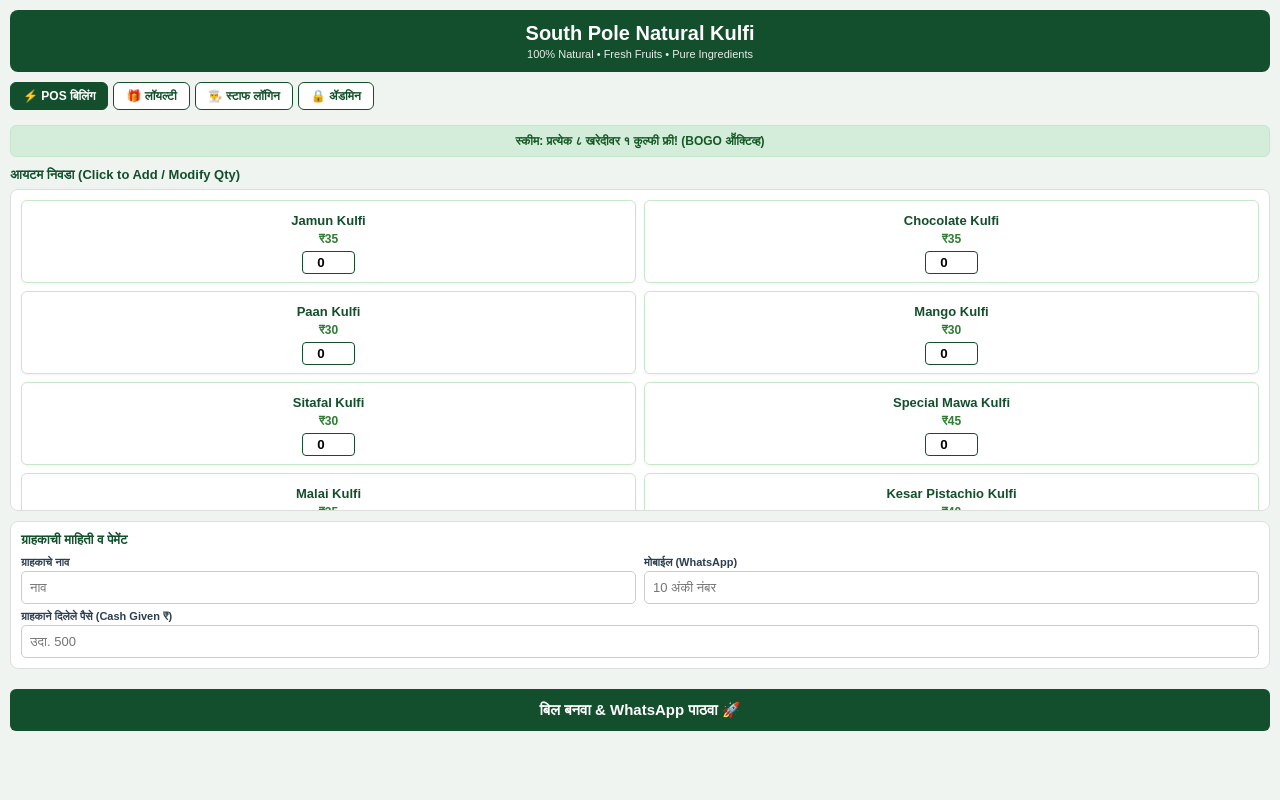
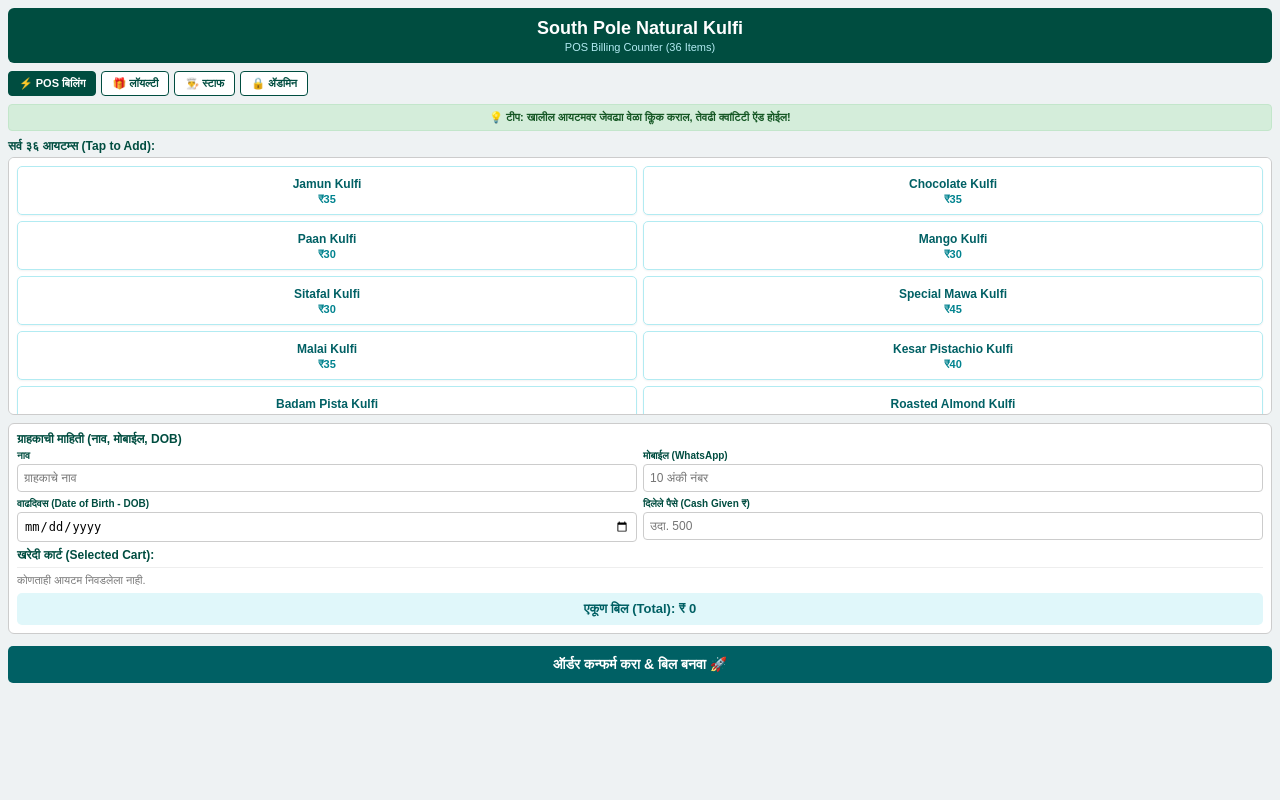
Before and after one commit to naturalkulfi1/south-pole-Natural-kulfi, a Flask app: page / in a window 1280 px wide. Run offline with Flask 3, Linux system fonts and the light colour scheme.

Commit message:
Update customer_menu.html

```diff
--- a/templates/customer_menu.html
+++ b/templates/customer_menu.html
@@ -3,93 +3,162 @@
 <head>
     <meta charset="UTF-8">
     <meta name="viewport" content="width=device-width, initial-scale=1.0">
-    <title>South Pole Natural Kulfi - POS</title>
+    <title>South Pole POS - Petpooja Style</title>
     <style>
-        body { font-family: sans-serif; background: #f0f4f1; margin: 0; padding: 10px; color: #2c3e50; }
-        .header { background: #134f2c; color: white; padding: 12px; border-radius: 8px; text-align: center; margin-bottom: 10px; }
-        .header h1 { margin: 0; font-size: 20px; }
-        .header p { margin: 3px 0 0 0; font-size: 11px; opacity: 0.9; }
+        body { font-family: sans-serif; background: #eef2f3; margin: 0; padding: 8px; color: #333; }
+        .header { background: #004d40; color: white; padding: 10px; border-radius: 6px; text-align: center; margin-bottom: 8px; }
+        .header h1 { margin: 0; font-size: 18px; }
+        .header p { margin: 2px 0 0 0; font-size: 11px; color: #b2ebf2; }
 
-        /* नॅव्हिगेशन आणि टॅब्स */
-        .top-nav { display: flex; gap: 5px; margin-bottom: 10px; overflow-x: auto; padding-bottom: 5px; }
-        .nav-link { background: white; border: 1px solid #134f2c; color: #134f2c; padding: 6px 12px; border-radius: 6px; text-decoration: none; font-size: 12px; font-weight: bold; white-space: nowrap; }
+        .top-nav { display: flex; gap: 5px; margin-bottom: 8px; overflow-x: auto; }
+        .nav-link { background: white; border: 1px solid #004d40; color: #004d40; padding: 5px 10px; border-radius: 4px; text-decoration: none; font-size: 11px; font-weight: bold; white-space: nowrap; }
 
-        .scheme-banner { background: #d4edda; color: #155724; padding: 8px; border-radius: 6px; text-align: center; font-size: 12px; font-weight: bold; margin-bottom: 10px; border: 1px solid #c3e6cb; }
+        .banner { background: #d4edda; color: #155724; padding: 6px; border-radius: 4px; text-align: center; font-size: 11px; font-weight: bold; margin-bottom: 8px; border: 1px solid #c3e6cb; }
 
-        /* आयटम ग्रिड (Petpooja Style) */
-        .section-title { font-size: 13px; font-weight: bold; color: #134f2c; margin-bottom: 6px; }
-        .menu-grid { display: grid; grid-template-columns: repeat(2, 1fr); gap: 8px; max-height: 300px; overflow-y: auto; background: white; padding: 10px; border-radius: 8px; border: 1px solid #ddd; margin-bottom: 10px; }
-        .menu-card { background: #fff; border: 1px solid #c8e6c9; border-radius: 6px; padding: 8px; text-align: center; cursor: pointer; transition: 0.2s; box-shadow: 0 1px 3px rgba(0,0,0,0.05); }
-        .menu-card:active { background: #e8f5e9; transform: scale(0.98); }
-        .menu-card h4 { margin: 4px 0; font-size: 13px; color: #134f2c; }
-        .menu-card p { margin: 0; font-size: 12px; color: #2e7d32; font-weight: bold; }
+        /* POS Grid layout */
+        .grid-title { font-size: 12px; font-weight: bold; color: #004d40; margin-bottom: 4px; }
+        .menu-grid { display: grid; grid-template-columns: repeat(2, 1fr); gap: 6px; max-height: 240px; overflow-y: auto; background: white; padding: 8px; border-radius: 6px; border: 1px solid #ccc; margin-bottom: 8px; }
+        .menu-card { background: #fff; border: 1px solid #b2ebf2; border-radius: 5px; padding: 8px; text-align: center; cursor: pointer; user-select: none; transition: 0.1s; box-shadow: 0 1px 2px rgba(0,0,0,0.05); }
+        .menu-card:active { background: #e0f7fa; transform: scale(0.97); }
+        .menu-card h4 { margin: 2px 0; font-size: 12px; color: #006064; }
+        .menu-card p { margin: 0; font-size: 11px; color: #00838f; font-weight: bold; }
 
         /* कार्ट व फॉर्म */
-        .cart-box { background: white; padding: 10px; border-radius: 8px; border: 1px solid #ddd; margin-bottom: 10px; }
-        .cart-table { width: 100%; font-size: 12px; border-collapse: collapse; }
-        .cart-table th, .cart-table td { padding: 5px; text-align: left; border-bottom: 1px solid #eee; }
+        .section-box { background: white; padding: 8px; border-radius: 6px; border: 1px solid #ccc; margin-bottom: 8px; font-size: 12px; }
+        .form-row { display: flex; gap: 6px; margin-bottom: 6px; }
+        .form-group { flex: 1; }
+        .form-group label { display: block; font-size: 10px; font-weight: bold; margin-bottom: 2px; color: #004d40; }
+        .form-group input { width: 100%; padding: 6px; border: 1px solid #ccc; border-radius: 4px; box-sizing: border-box; font-size: 12px; }
 
-        .form-row { display: flex; gap: 8px; margin-top: 8px; }
-        .form-group { flex: 1; }
-        .form-group label { display: block; font-size: 11px; font-weight: bold; margin-bottom: 2px; }
-        .form-group input { width: 100%; padding: 8px; border: 1px solid #ccc; border-radius: 5px; box-sizing: border-box; font-size: 13px; }
+        .cart-list { max-height: 120px; overflow-y: auto; border-top: 1px solid #eee; margin-top: 5px; padding-top: 5px; }
+        .cart-item { display: flex; justify-content: space-between; align-items: center; margin-bottom: 4px; font-size: 11px; background: #f9f9f9; padding: 4px 6px; border-radius: 4px; }
 
-        .total-box { background: #e8f5e9; padding: 10px; border-radius: 6px; font-weight: bold; font-size: 14px; display: flex; justify-content: space-between; margin-top: 8px; color: #1b5e20; }
-        .submit-btn { background: #134f2c; color: white; width: 100%; padding: 12px; border: none; border-radius: 6px; font-size: 15px; font-weight: bold; cursor: pointer; margin-top: 10px; }
+        .total-box { background: #e0f7fa; padding: 8px; border-radius: 5px; font-weight: bold; font-size: 13px; display: flex; justify-content: center; margin-top: 6px; color: #006064; }
+        .submit-btn { background: #006064; color: white; width: 100%; padding: 10px; border: none; border-radius: 5px; font-size: 14px; font-weight: bold; cursor: pointer; margin-top: 4px; }
     </style>
 </head>
 <body>
 
     <div class="header">
         <h1>South Pole Natural Kulfi</h1>
-        <p>100% Natural • Fresh Fruits • Pure Ingredients</p>
+        <p>POS Billing Counter (36 Items)</p>
     </div>
 
     <div class="top-nav">
-        <a href="/" class="nav-link" style="background:#134f2c; color:white;">⚡ POS बिलिंग</a>
+        <a href="/" class="nav-link" style="background:#004d40; color:white;">⚡ POS बिलिंग</a>
         <a href="/loyalty" class="nav-link">🎁 लॉयल्टी</a>
-        <a href="/staff/login" class="nav-link">👨‍🍳 स्टाफ लॉगिन</a>
+        <a href="/staff/login" class="nav-link">👨‍🍳 स्टाफ</a>
         <a href="/admin/login" class="nav-link">🔒 ॲडमिन</a>
     </div>
 
-    <div class="scheme-banner">
-        स्कीम: प्रत्येक ८ खरेदीवर १ कुल्फी फ्री! (BOGO ऑॅक्टिव्ह)
+    <div class="banner">
+        💡 टीप: खालील आयटमवर जेवढ्या वेळा क्लिक कराल, तेवढी क्वांटिटी ऍड होईल!
     </div>
 
-    <form action="/place_order" method="POST">
-        <div class="section-title">आयटम निवडा (Click to Add / Modify Qty)</div>
+    <form action="/place_order" method="POST" id="posForm">
+
+        <div class="grid-title">सर्व ३६ आयटम्स (Tap to Add):</div>
         <div class="menu-grid">
             {% for item in items %}
-            <div class="menu-card">
+            <div class="menu-card" onclick="incrementItem({{ item.id }}, '{{ item.name }}', {{ item.price }})">
                 <h4>{{ item.name }}</h4>
                 <p>₹{{ item.price }}</p>
-                <div style="margin-top: 5px;">
-                    <input type="number" name="item_{{ item.id }}" value="0" min="0" style="width: 45px; text-align: center; padding: 3px; font-weight: bold; border: 1px solid #134f2c; border-radius: 4px;">
-                </div>
             </div>
+            <!-- Hidden inputs to send quantities to Flask backend -->
+            <input type="hidden" id="item_qty_{{ item.id }}" name="item_{{ item.id }}" value="0">
             {% endfor %}
         </div>
 
-        <div class="cart-box">
-            <div class="section-title" style="margin-bottom: 5px;">ग्राहकाची माहिती व पेमेंट</div>
+        <div class="section-box">
+            <div class="grid-title" style="margin-bottom: 4px;">ग्राहकाची माहिती (नाव, मोबाईल, DOB)</div>
             <div class="form-row">
                 <div class="form-group">
-                    <label>ग्राहकाचे नाव</label>
-                    <input type="text" name="customer_name" placeholder="नाव" required>
+                    <label>नाव</label>
+                    <input type="text" name="customer_name" placeholder="ग्राहकाचे नाव" required>
                 </div>
                 <div class="form-group">
                     <label>मोबाईल (WhatsApp)</label>
                     <input type="tel" name="phone" placeholder="10 अंकी नंबर" pattern="[0-9]{10}" required>
                 </div>
             </div>
-            <div class="form-group" style="margin-top: 6px;">
-                <label>ग्राहकाने दिलेले पैसे (Cash Given ₹)</label>
-                <input type="number" name="cash_given" placeholder="उदा. 500" required>
+            <div class="form-row">
+                <div class="form-group">
+                    <label>वाढदिवस (Date of Birth - DOB)</label>
+                    <input type="date" name="dob" required>
+                </div>
+                <div class="form-group">
+                    <label>दिलेले पैसे (Cash Given ₹)</label>
+                    <input type="number" name="cash_given" placeholder="उदा. 500" required>
+                </div>
+            </div>
+
+            <div class="grid-title" style="margin-top: 6px;">खरेदी कार्ट (Selected Cart):</div>
+            <div class="cart-list" id="cartList">
+                <span style="color:#777; font-size: 11px;">कोणताही आयटम निवडलेला नाही.</span>
+            </div>
+
+            <div class="total-box">
+                <span>एकूण बिल (Total): ₹ <span id="grandTotal">0</span></span>
             </div>
         </div>
 
-        <button type="submit" class="submit-btn">बिल बनवा & WhatsApp पाठवा 🚀</button>
+        <button type="submit" class="submit-btn">ऑर्डर कन्फर्म करा & बिल बनवा 🚀</button>
     </form>
+
+    <script>
+        const cart = {};
+
+        function incrementItem(id, name, price) {
+            if (!cart[id]) {
+                cart[id] = { name: name, price: price, qty: 0 };
+            }
+            cart[id].qty += 1;
+            document.getElementById('item_qty_' + id).value = cart[id].qty;
+            updateCartDisplay();
+        }
+
+        function decrementItem(id) {
+            if (cart[id] && cart[id].qty > 0) {
+                cart[id].qty -= 1;
+                if (cart[id].qty === 0) {
+                    delete cart[id];
+                }
+                document.getElementById('item_qty_' + id).value = cart[id] ? cart[id].qty : 0;
+                updateCartDisplay();
+            }
+        }
+
+        function updateCartDisplay() {
+            const cartList = document.getElementById('cartList');
+            cartList.innerHTML = '';
+            let total = 0;
+            let hasItems = false;
+
+            for (let id in cart) {
+                hasItems = true;
+                let item = cart[id];
+                let itemTotal = item.price * item.qty;
+                total += itemTotal;
+
+                let div = document.createElement('div');
+                div.className = 'cart-item';
+                div.innerHTML = `
+                    <span><b>${item.name}</b> (₹${item.price} x ${item.qty})</span>
+                    <span>
+                        ₹${itemTotal}
+                        <button type="button" onclick="decrementItem(${id})" style="background:#e74c3c; color:white; border:none; padding:2px 6px; border-radius:3px; margin-left:5px; cursor:pointer;">-</button>
+                    </span>
+                `;
+                cartList.appendChild(div);
+            }
+
+            if (!hasItems) {
+                cartList.innerHTML = '<span style="color:#777; font-size: 11px;">कोणताही आयटम निवडलेला नाही.</span>';
+            }
+
+            document.getElementById('grandTotal').innerText = total;
+        }
+    </script>
 
 </body>
 </html>
```
